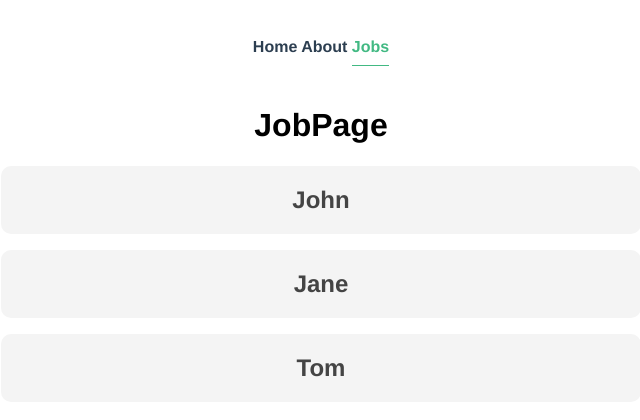
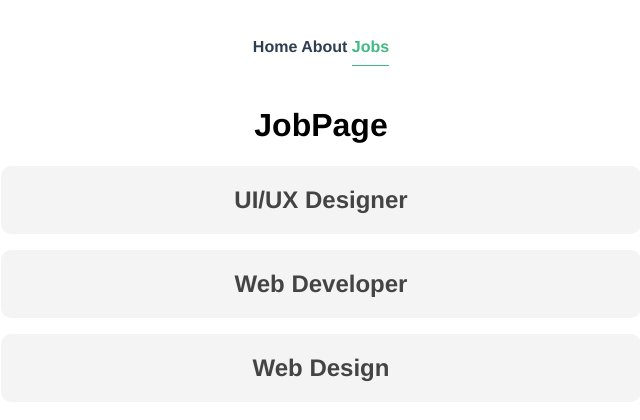
Before and after one commit to Temitayo-spec/Learning-Vue, a Vue app: page /jobs in a window 1280 px wide. Shown: the top 420 px of the page, without its empty margins (319-959 px from the left). Built offline with nearby package versions, Linux system fonts and the light colour scheme.

Commit message:
feat: route redirect

```diff
--- a/src/router/index.js
+++ b/src/router/index.js
@@ -26,6 +26,11 @@ const routes = [
     component: JobsDetail,
     props: true,
   },
+  // redirection
+  {
+    path: '/all-jobs',
+    redirect: '/jobs',
+  }
 ];
 
 const router = createRouter({
--- a/src/views/jobs/Jobs.vue
+++ b/src/views/jobs/Jobs.vue
@@ -18,19 +18,19 @@ export default {
       jobs: [
         {
           id: 1,
-          name: 'John',
+          name: 'UI/UX Designer',
           description:
             'Lorem ipsum dolor sit amet, consectetur adipiscing elit, sed do eiusmod tempor incididunt ut labore et dolore magna aliqua.',
         },
         {
           id: 2,
-          name: 'Jane',
+          name: 'Web Developer',
           description:
             'Lorem ipsum dolor sit amet, consectetur adipiscing elit, sed do eiusmod tempor incididunt ut labore et dolore magna aliqua.',
         },
         {
           id: 3,
-          name: 'Tom',
+          name: 'Web Design',
           description:
             'Lorem ipsum dolor sit amet, consectetur adipiscing elit, sed do eiusmod tempor incididunt ut labore et dolore magna aliqua.',
         },
```
